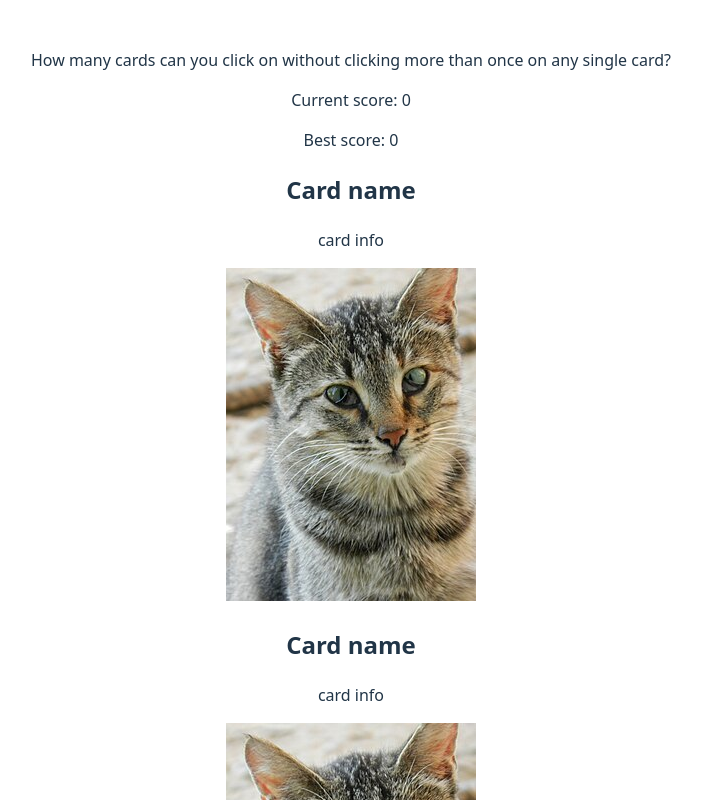
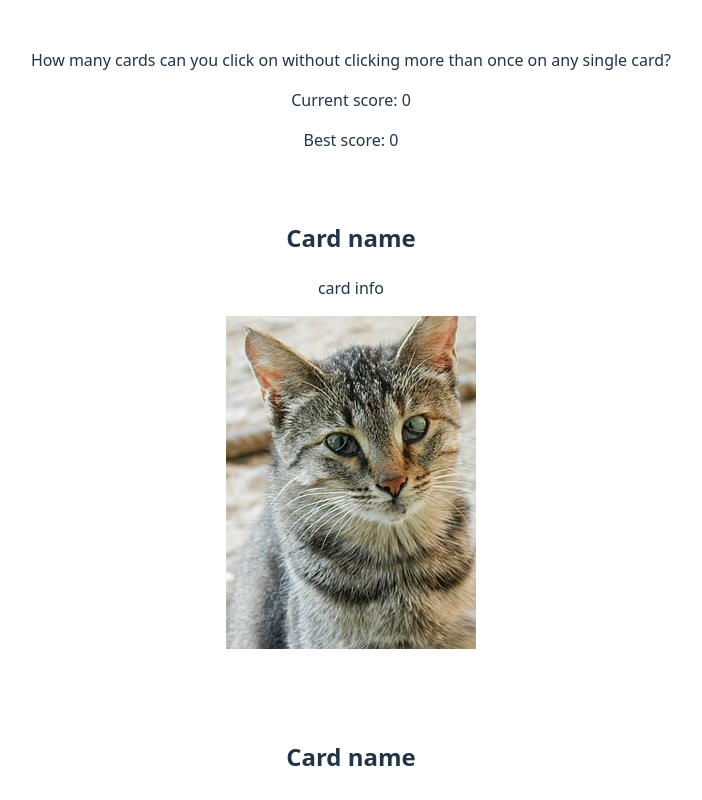
Before and after one commit to allan2609/memory-card, a React (Vite) app: page / in a window 1280 px wide. Shown: the top 800 px of the page, without its empty margins (289-991 px from the left). Built offline with nearby package versions, Linux system fonts and the light colour scheme.

Commit message:
Add class names to components

```diff
--- a/src/App.jsx
+++ b/src/App.jsx
@@ -82,10 +82,10 @@ function App() {
   }
 
   return (
-    <>
+    <div className="main-layout">
       <Header gameStatus={gameStatus} resetGame={resetGame} score={score} bestScore={bestScore}></Header>
       <Gameboard cards={cards} handleCardClick={handleCardClick}></Gameboard>
-    </>
+    </div>
   )
 }
 
--- a/src/components/Card.jsx
+++ b/src/components/Card.jsx
@@ -1,10 +1,10 @@
 export default function Card({ id, image, handleCardClick }) {
 
   return (
-    <>
+    <div className="card">
       <h2>Card name</h2>
       <p>card info</p>
       <img key={id} src={image} onClick={() => handleCardClick(id)} />
-    </>
+    </div>
   )
 }
--- a/src/components/Gameboard.jsx
+++ b/src/components/Gameboard.jsx
@@ -4,7 +4,7 @@ import placeholder from "../assets/placeholder.jpg";
 export default function Gameboard({ cards, handleCardClick }) {
 
     return (
-    <>
+    <div className="gameboard">
       {cards.map((card) => {
         return (
           <Card
@@ -15,6 +15,6 @@ export default function Gameboard({ cards, handleCardClick }) {
           />
         );
       })}
-    </>
+    </div>
   )
 }
--- a/src/components/Header.jsx
+++ b/src/components/Header.jsx
@@ -2,10 +2,10 @@ import Scoreboard from "./Scoreboard";
 
 export default function Header({ gameStatus, resetGame, score, bestScore }) {
     return (
-    <>
+    <div className="header">
       <p>How many cards can you click on without clicking more than once on any single card?</p>
       <Scoreboard score={score} bestScore={bestScore}></Scoreboard>
       {gameStatus === "lost" && <button onClick={resetGame}>Reset game</button>}
-    </>
+    </div>
   )
 }
--- a/src/components/Scoreboard.jsx
+++ b/src/components/Scoreboard.jsx
@@ -1,8 +1,8 @@
 export default function Scoreboard({ score, bestScore }) {
   return (
-    <>
+    <div className="scoreboard">
       <p>Current score: {score}</p>
       <p>Best score: {bestScore}</p>
-    </>
+    </div>
   )
 }
```
